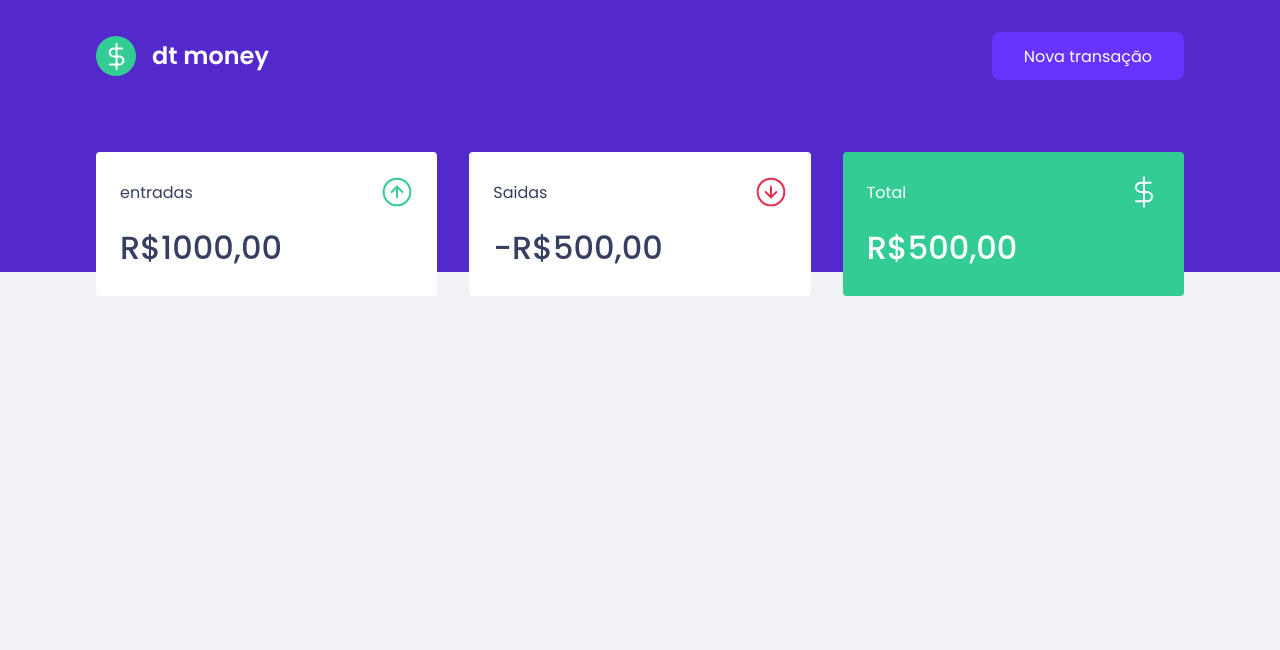
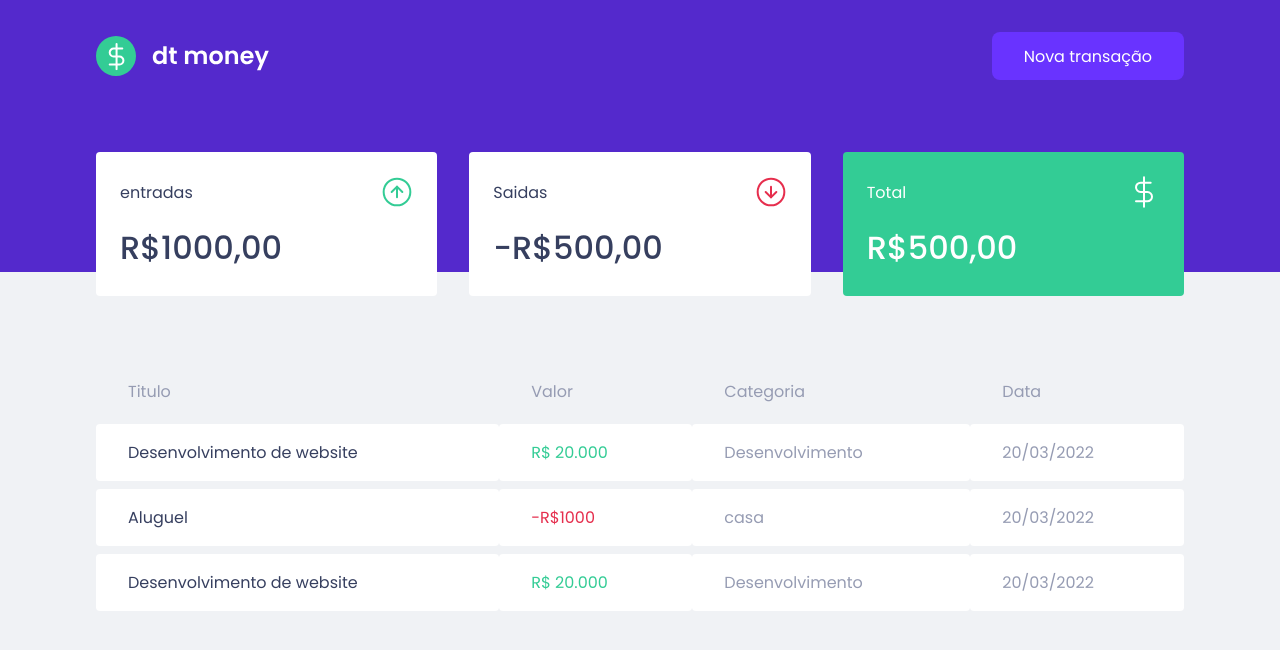
Before and after one commit to LaraCosta66/dtmoney-ignite, a React (Create React App) app: page / in a window 1280 px wide. Shown: the top 650 px of the page. Built offline with nearby package versions, Linux system fonts and the light colour scheme.

Commit message:
feat: add TransactionsTable component

```diff
--- a/src/components/Dashboard/index.tsx
+++ b/src/components/Dashboard/index.tsx
@@ -1,10 +1,12 @@
 import { Summary } from "../Summary";
+import { TransactionsTable } from "../TransactionsTable";
 import { Container } from "./styles";
 
 export function Dashboard(){
 return(
     <Container>
         <Summary/>
+        <TransactionsTable/>
     </Container>
 )
 }
--- /dev/null
+++ b/src/components/TransactionsTable/index.tsx
@@ -0,0 +1,40 @@
+import { Container } from "./styles";
+
+export function TransactionsTable(){
+    return(
+        <Container>
+            <table>
+                <thead>
+                    <tr>
+                        <th>Titulo</th>
+                        <th>Valor</th>
+                        <th>Categoria</th>
+                        <th>Data</th>
+                    </tr>
+                </thead>
+                <tbody>
+                    <tr>
+                        <td >Desenvolvimento de website</td>
+                        <td className="deposit">R$ 20.000</td>
+                        <td>Desenvolvimento</td>
+                        <td>20/03/2022</td>
+                    </tr>
+                    <tr>
+                        <td>Aluguel</td>
+                        <td className="withdraw">-R$1000</td>
+                        <td>casa</td>
+                        <td>20/03/2022</td>
+                    </tr>
+                    <tr>
+                        <td>Desenvolvimento de website</td>
+                        <td className="deposit">R$ 20.000</td>
+                        <td>Desenvolvimento</td>
+                        <td>20/03/2022</td>
+                    </tr>
+
+
+                </tbody>
+            </table>
+        </Container>
+    )
+}
--- /dev/null
+++ b/src/components/TransactionsTable/styles.ts
@@ -0,0 +1,36 @@
+import styled from "styled-components";
+
+export const Container = styled.div`
+  margin-top: 4rem;
+
+  table {
+    width: 100%;
+    border-spacing: 0 0.5rem;
+
+    th {
+      color: var(--text-body);
+      font-weight: 400;
+      padding: 1rem 2rem;
+      text-align: left;
+      line-height: 1rem;
+    }
+
+    td {
+      padding: 1rem 2rem;
+      border: 0;
+      background: var(--shape);
+      color: var(--text-body);
+      border-radius: 0.25rem;
+
+      &:first-child{
+        color: var(--text-title);
+      }
+      &.deposit{
+        color: var(--green);
+      }
+      &.withdraw{
+        color: var(--red);
+      }
+    }
+  }
+`;
```
